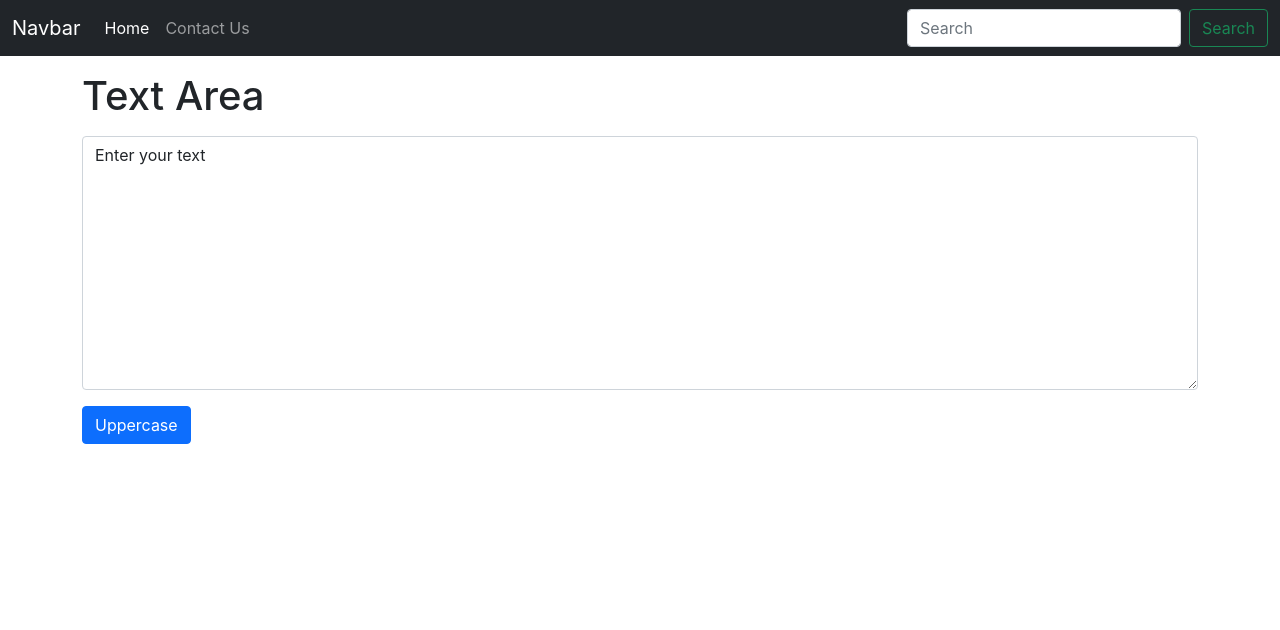
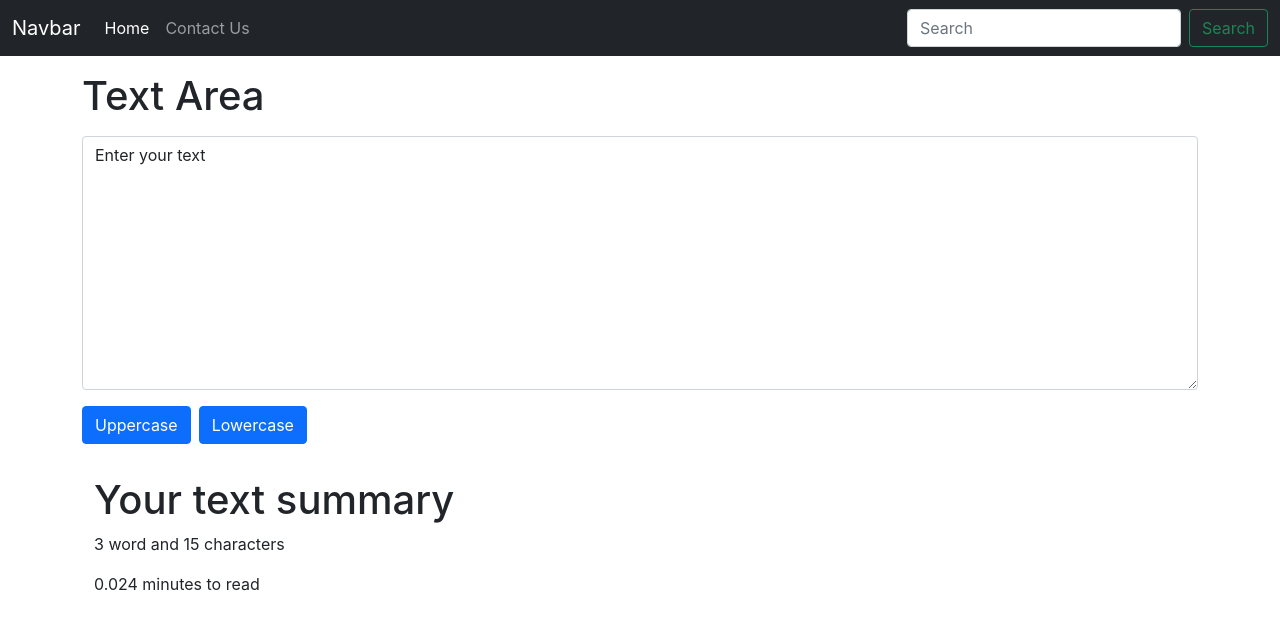
Before and after one commit to femsworld/practice, a React (Create React App) app: page / in a window 1280 px wide. Shown: the top 630 px of the page. Built offline with nearby package versions, Linux system fonts and the light colour scheme.

Commit message:
Added toLowerCase button

```diff
--- a/src/components/Textform.js
+++ b/src/components/Textform.js
@@ -16,6 +16,14 @@ export default function Textform(props) {
     setText(newText);
   }
 
+  const handleLowClick = ()=>{
+    console.log('Lowercase clicked');
+    // setText('You have clicked on the Uppercase button');
+    let newText = text.toLowerCase();
+    setText(newText);
+  }
+
+
   return (
     <div>
         <div className="container">
@@ -29,6 +37,13 @@ export default function Textform(props) {
           onChange={handleOnChange}
         ></textarea>
         <button type="button" className="btn btn-primary my-3" onClick={handleUpClick}>Uppercase</button>
+        <button type="button" className="btn btn-primary my-3 mx-2" onClick={handleLowClick}>Lowercase</button>
+      </div>
+      {/* Counting words and character */}
+      <div className='container my-3'>
+          <h1>Your text summary</h1>
+          <p>{text.split(' ').length} word and {text.length} characters</p>
+          <p>{0.008 * text.split(' ').length} minutes to read</p>
       </div>
         </div>
 
```
